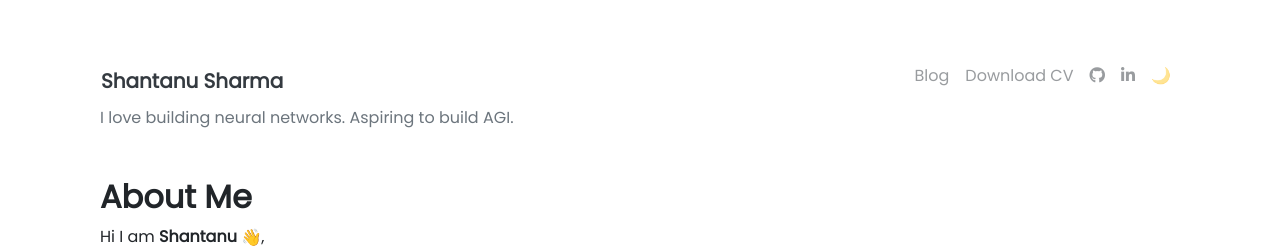
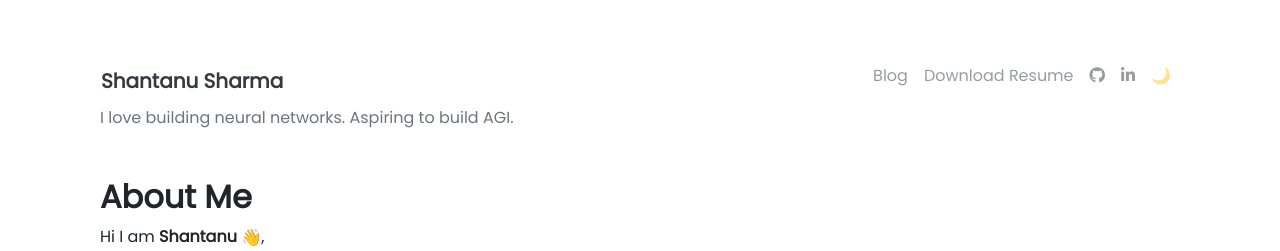
Before and after one commit to shantanu-ml/shantanu-ml.github.io, a Jekyll site: the page index.html, which Jekyll copies as it is, in a window 1280 px wide and 900 px high. Shown: the top 251 px of the window. Built offline with Jekyll 4.4.1, drawn with Linux system fonts in a browser that asks for light colours; emoji names are drawn with the system emoji font; comment, search, counter and statistics services are not loaded.

Commit message:
updated resume, button: 'Download CV' --> 'Download Resume'

```diff
--- a/index.html
+++ b/index.html
@@ -59,7 +59,7 @@
 
         <a class="nav-item nav-link " href="blog/">Blog</a>
 
-        <a class="nav-item nav-link" href="assets/files/Shantanu - Resume June 2024.pdf" download>Download CV</a>
+        <a class="nav-item nav-link" href="assets/files/Shantanu resume.pdf" download>Download Resume</a>
 
         <!-- <a class="nav-item nav-link " href="/about/">About</a> -->
 
```
Also changed, not shown: 2 other files.
